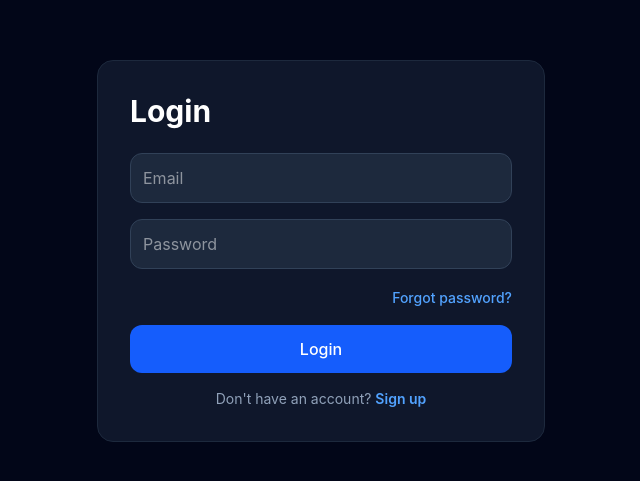
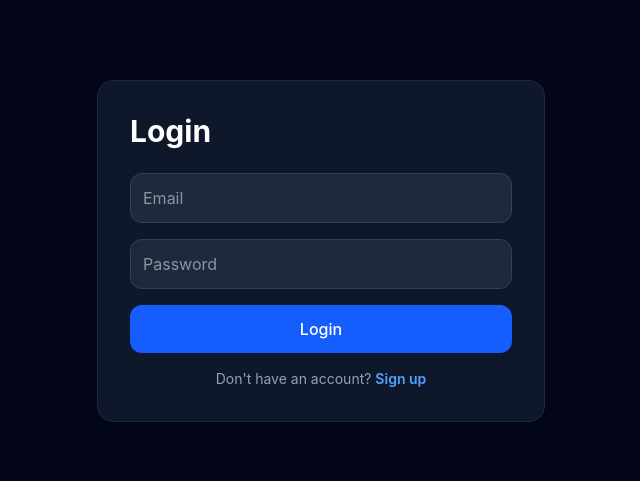
Before and after one commit to Shiva-Kondabathini/Expense_tracker, a React (Vite) app in the folder client/: page /login in a window 1280 px wide. Shown: the part 149-630 px from the top of the page, without its empty margins (319-959 px from the left). Built offline with nearby package versions, Linux system fonts and the light colour scheme; no server answers.

Commit message:
forgotpassword commented

```diff
--- a/client/src/features/auth/pages/LoginPage.tsx
+++ b/client/src/features/auth/pages/LoginPage.tsx
@@ -79,14 +79,14 @@
           )}
         </div>
 
-        <div className="text-right">
+        {/* <div className="text-right">
           <Link
             to="/forgot-password"
             className="text-sm font-medium text-blue-400 hover:text-blue-300"
           >
             Forgot password?
           </Link>
-        </div>
+        </div> */}
 
         <button
           type="submit"
```
